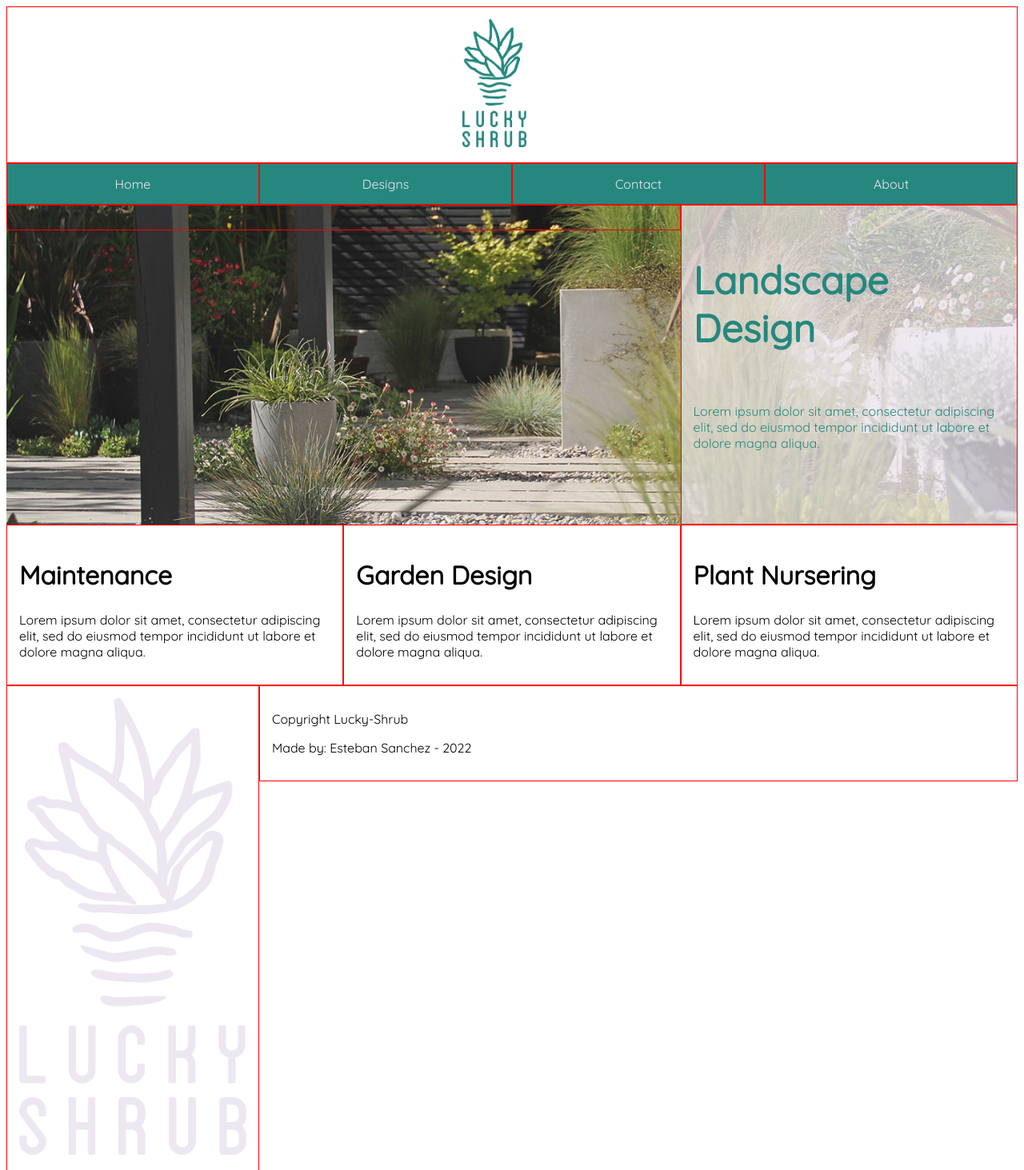
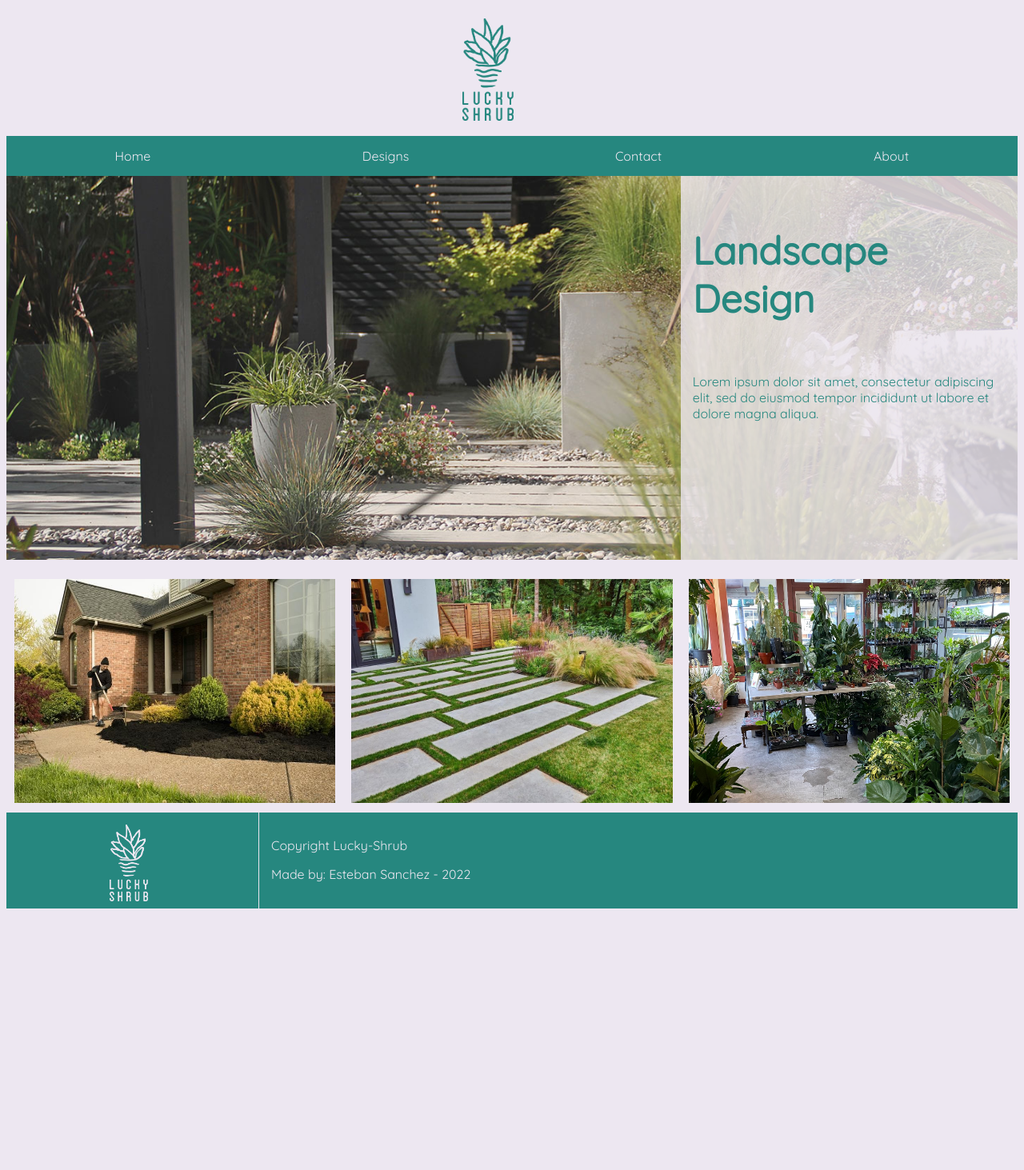
Before and after one commit to EstebanSancho/lucky-shrub, a plain HTML site: page index2.html in a window 1280 px wide. Shown: the top 1463 px of the page at 80% size. After the commit the page ends 1144 px from the top, so only its background shows below. Drawn offline with Linux system fonts and the light colour scheme.

Commit message:
Final edition

```diff
--- a/css/style.css
+++ b/css/style.css
@@ -2,6 +2,10 @@
     box-sizing: border-box;
     font-family: 'Quicksand', sans-serif;
   }
+
+body {
+    background-color: rgb(237, 231, 241);
+}
 
 h1 {
     font-size: 3rem;
@@ -35,7 +39,6 @@ h2 {
 [class*="col-"] {
     float: left;
     padding: 15px;
-    border: 1px solid red;
 }
 
 .row::after {
@@ -51,7 +54,7 @@ img {
 
 #main-logo {
     position: relative;
-    max-height: 10em;
+    max-height: 8em;
     max-width: 10%;
     left: 45%;
     right: 45%;
@@ -67,18 +70,36 @@ a {
     color: rgb(237, 231, 241);
 }
 
+#home:hover {
+    background-color: rgb(255, 255, 255, 0.3);
+}
+
+#designs:hover {
+    background-color: rgb(255, 255, 255, 0.3);
+}
+
+#contact:hover {
+    background-color: rgb(255, 255, 255, 0.3);
+}
+
+#about:hover {
+    background-color: rgb(255, 255, 255, 0.3);
+}
+
 .main{
     background-image: url('/img/Pic-1.jpg');
     background-repeat: no-repeat;
     background-size: cover;
     background-position: center;
-    height: 50vh;
+    height: 60vh;
+    margin-bottom: 3vh;
 }
 
 #main-article {
+    float: right;
     overflow: auto;
     color: rgb(38, 135, 127);
-    background-color: rgb(237, 231, 241, 0.7);
+    background-color: rgb(237, 231, 241, 0.8);
     height: 100%;
     margin: auto;
 }
@@ -89,3 +110,69 @@ a {
     align-items: center;
     position: relative;
 }
+
+.secundary {
+    text-align: center;
+    position: relative;
+    color: rgb(237, 231, 241);
+    background-color:rgb(38, 135, 127);
+    height: 35vh;
+}
+
+[id*="art-"] {
+    background-size: cover;
+    background-repeat: no-repeat;
+    background-position: center;
+    transition: all 1s ease;
+    color: transparent;
+    height: 100%;
+    border-left: 10px rgb(237, 231, 241) solid;
+    border-right: 10px rgb(237, 231, 241) solid;
+}
+
+#art-2 {
+    background-image: url(/img/garden-1.jpeg);
+}
+
+#art-3 {
+    background-image: url(/img/Archigarden.jpg);
+}
+
+#art-4 {
+    background-image: url(/img/plant-nursery.jpg);
+}
+
+#art-2:hover {
+    background-position-y: 20em;
+    color: rgb(237, 231, 241);
+}
+
+#art-3:hover {
+    background-position-y: 20em;
+    color: rgb(237, 231, 241);
+}
+
+#art-4:hover {
+    background-position-y: 20em;
+    color: rgb(237, 231, 241);
+}
+
+.footer {
+    background-color:rgb(38, 135, 127);
+    height: 15vh;
+    margin-top: 1.5vh;
+    color: rgb(237, 231, 241);
+}
+
+#footer-logo {
+    position: relative;
+    max-height: 15vh;
+    border-right: 1px rgb(237, 231, 241) solid;
+}
+
+#footer-logo > img {
+    height: 12vh;
+    position: relative;
+    left: 40%;
+    right: 40%;
+}
--- a/css/style2.css
+++ /dev/null
@@ -1,201 +0,0 @@
-* {
-    box-sizing: border-box;
-}
-
-body {
-    background-color: rgb(237, 231, 241);
-    font-family: 'Quicksand', sans-serif;
-    margin: 0;
-}
-
-h1 {
-    font-size: 3rem;
-}
-
-h2 {
-    font-size: 2rem;
-}
-
-header {
-    width: 100%;
-    height: 10em;
-    padding-top: 1em;
-    padding-bottom: 1em;
-}
-
-header img {
-    display:block;
-    max-height: 100%;
-    max-width: 100%;
-    margin-left: auto;
-    margin-right: auto;
-}
-
-nav {
-    background-color: rgb(38, 135, 127);
-    height: 2.5em;
-    width: 100%;
-    justify-content: space-around;
-}
-
-nav ul {
-    display: flex;
-    text-align: center;
-    list-style: none;
-    justify-content: space-around;
-    position: relative;
-}
-
-nav li {
-    display: inline;
-}
-
-li a {
-    display: block;
-    padding: 0.6em 5em 0.6em 5em;
-    color: white;
-    text-decoration: none;
-}
-
-li a:hover {
-    background-color: rgb(255, 255, 255, 0.3);
-}
-
-main {
-    margin-top: 1em;
-}
-
-section {
-    display: flex;
-    margin-left: 2em;
-    margin-right: 2em;
-}
-
-article {
-    flex: 1;
-}
-
-#main-article{
-    display: flex;
-    flex-direction: column;
-    justify-content: center;
-    max-width: 35em;
-    color: rgb(38, 135, 127);
-    font-size: 1.1em;
-    align-items: center;
-    padding-left: 2em;
-    padding-right: 2em;
-    max-height: 100%;
-    min-width: 15rem;
-    max-width: 32rem;
-}
-
-#main-title {
-    margin-top: 0;
-    margin-bottom: 2rem;
-    float: top;
-}
-
-#main-image img{
-    display: flex;
-    width: 100%;
-    height: auto;
-    float:right;
-    object-fit: scale-down;
-}
-
-#main-image {
-    max-width: 60em;
-    margin-left: 5%;
-    min-width: 40em;
-}
-
-.secundary {
-    margin-top: 3em;
-    display: flex;
-    align-items: space-around;
-    justify-content: space-around;
-}
-
-.sec-article {
-    text-align: center;
-    position: relative;
-    color: rgb(237, 231, 241);
-    background-color:rgb(38, 135, 127);
-    max-width: 30em;
-    height: 20em;
-}
-
-#art-2 {
-    background-image: url(/img/garden-1.jpeg);
-    background-size: cover;
-    background-repeat: no-repeat;
-    transition: all 1s ease;
-    color: transparent;
-}
-
-#art-3 {
-    background-image: url(/img/Archigarden.jpg);
-    background-size: cover;
-    background-repeat: no-repeat;
-    transition: all 1s ease;
-    color: transparent;
-}
-
-#art-4 {
-    background-image: url(/img/plant-nursery.jpg);
-    background-size: cover;
-    background-repeat: no-repeat;
-    transition: all 1s ease;
-    color: transparent;
-}
-
-#art-2:hover {
-    background-position-y: 20em;
-    color: rgb(237, 231, 241);
-}
-
-#art-3:hover {
-    background-position-y: 20em;
-    color: rgb(237, 231, 241);
-}
-
-#art-4:hover {
-    background-position-y: 20em;
-    color: rgb(237, 231, 241);
-}
-
-footer {
-    display: flex;
-    height: 8rem;
-    width: 100%;
-    background-color: rgb(38, 135, 127);
-    color: rgb(237, 231, 241);
-    margin-top: 2em;;
-}
-
-footer div {
-    flex: 1;
-}
-
-#footer-logo {
-    border-right: 2px solid rgb(237, 231, 241);
-    margin-top: 1rem;
-    margin-bottom: 1rem;
-    max-width: 10%;
-}
-
-#copyright {
-    align-self: center;
-    justify-self: start;
-    padding-left: 2rem;
-    width: auto;
-}
-
-#footer-logo > img {
-    display: flex;
-    margin-left: 4rem;
-    margin-right: 4rem;
-    max-width: 100%;
-    max-height: 100%;
-}
--- a/css/trials.css
+++ /dev/null
@@ -1,23 +0,0 @@
-body {
-    display: flex;
-    justify-content: center;
-    margin: 0px;
-
-}
-
-header {
-    display: block;
-    background-color:blueviolet;
-}
-
-nav {
-
-}
-
-main {
-
-}
-
-footer {
-
-}
--- a/index2.html
+++ b/index2.html
@@ -24,18 +24,16 @@
 
     <nav>
         <div class="row">
-            <div class="col-3"><a href="index.html">Home</a></div>
-            <div class="col-3"><a href="index.html">Designs</a></div>
-            <div class="col-3"><a href="index.html">Contact</a></div>
-            <div class="col-3"><a href="index.html">About</a></div>
+            <div class="col-3" id="home"><a href="index.html">Home</a></div>
+            <div class="col-3" id="designs"><a href="index.html">Designs</a></div>
+            <div class="col-3" id="contact"><a href="index.html">Contact</a></div>
+            <div class="col-3" id="about"><a href="index.html">About</a></div>
         </div>
     </nav>
 
     <main>
         <div class="row">
             <section class="main">
-            <article class="col-8">
-            </article>
                 <article class="col-4" id="main-article">
                   <div class="center">
                       <h1 id="main-title">Landscape Design</h1>
@@ -66,6 +64,7 @@
 
     <footer>
         <div class="row">
+            <div class="footer">
                 <div class="col-3" id="footer-logo">
                     <img src="./img/Asset 3@3x.png">
                 </div>
@@ -74,6 +73,7 @@
                     <p>Made by: Esteban Sanchez - 2022</p>
                 </div>
             </div>
+        </div>
     </footer>
 
 </body>
```
Also changed, not shown: index.html (deleted, +0 -66 lines), trials.html (deleted, +0 -48 lines). Lines whose indentation alone changed are shown as unchanged.
